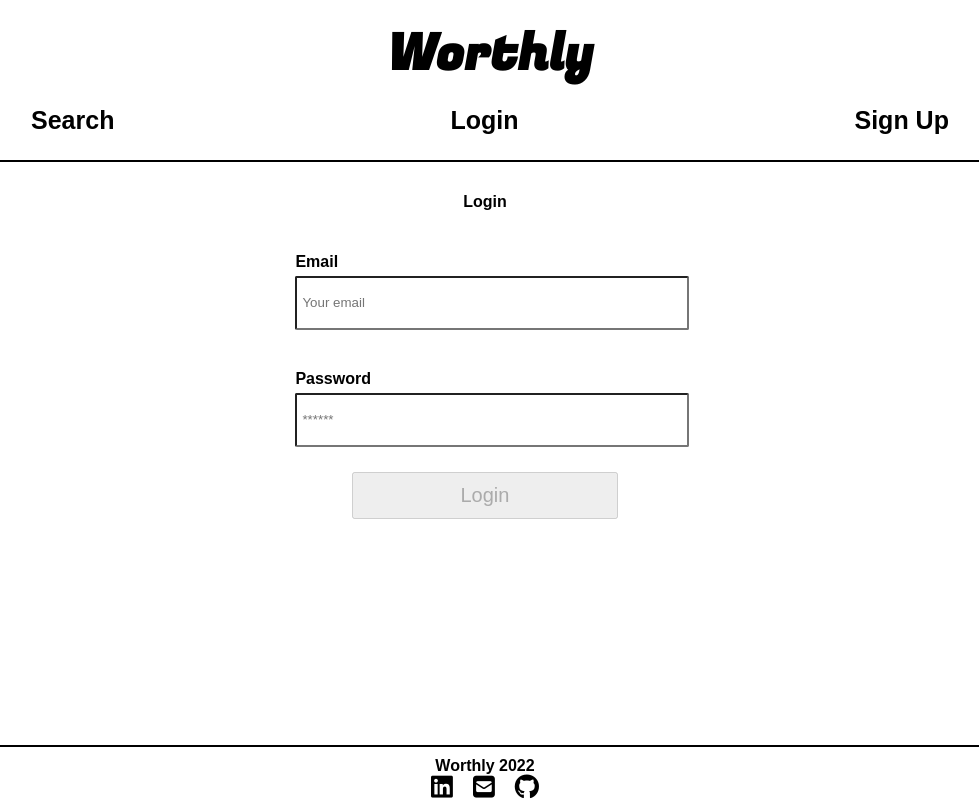
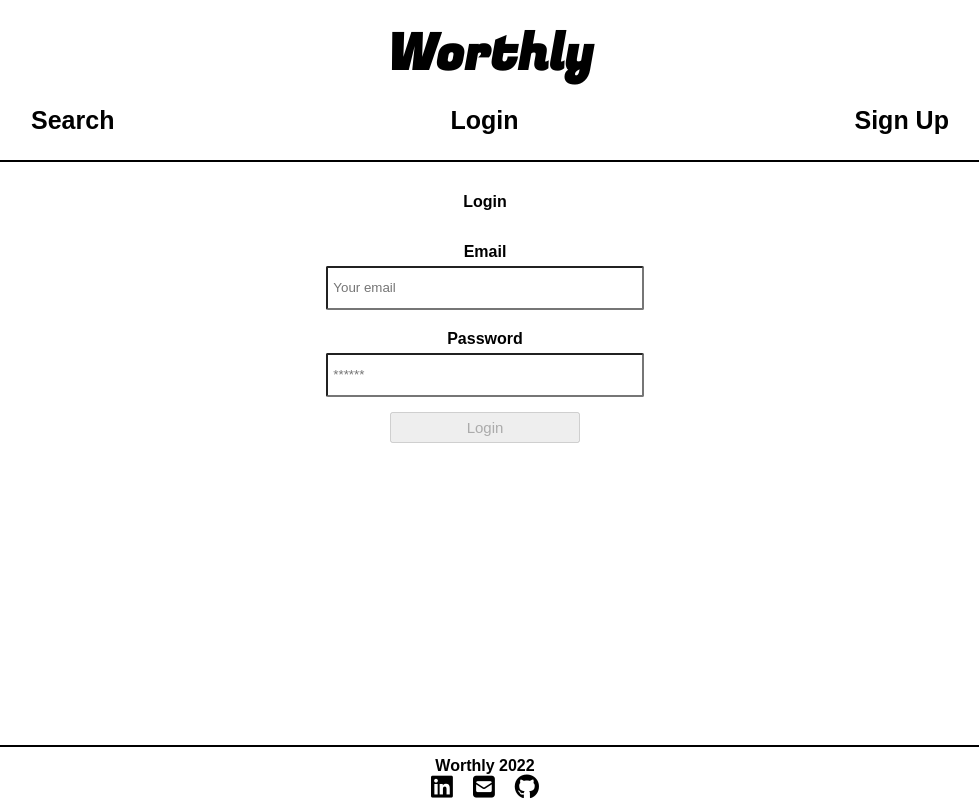
Before and after one commit to HobbaZ/Worthly, a React (Create React App) app in the folder client/: page /login in a window 1280 px wide. Shown: the whole page, without its empty margins (155-1134 px from the left). Built offline with nearby package versions, Linux system fonts and the light colour scheme; no server answers.

Commit message:
Added some status messages

```diff
--- a/client/src/pages/Profile.js
+++ b/client/src/pages/Profile.js
@@ -3,7 +3,7 @@ import React, { useState } from 'react';
 import { useQuery } from '@apollo/client';
 import { useMutation } from '@apollo/client';
 
-import { Container, Button} from '../styles/GenericStyles';
+import { Container} from '../styles/GenericStyles';
 
 import { Form, FormField, Label, FormGroup, FormButton } from '../styles/FormStyle';
 
@@ -13,7 +13,7 @@ import { UPDATE_ME, DELETE_ME } from '../utils/mutations';
 
 import Auth from '../utils/auth';
 
-function greeting() {
+function Greeting(props) {
 
   const date = new Date();
   let currentHour = date.getHours();
@@ -28,16 +28,18 @@ function greeting() {
   } else {
     currentGreeting = 'Good Evening';
   }
-  return currentGreeting
+  return (
+  <>
+  <h1>{currentGreeting}, {props.name}</h1>
+  <h4>Your current details are:</h4>
+  <p>Username: {props.name}</p>
+  <p>Email: {props.email}</p>
+  </>
+  )
 }
 
-function currentDate() {
-  let date = new Date();
-  let today = `${date.getDate()}/${(date.getMonth()+1)}/${date.getFullYear()}`;
-  return today;
-}
 
-const Profile = () => {
+const Profile = (props) => {
   const { loading, data } = useQuery(QUERY_ME);
 
   const [ updateUser ] = useMutation(UPDATE_ME);
@@ -46,8 +48,11 @@ const Profile = () => {
 
   const [validated] = useState(false);
 
-    // create state for holding returned user data
-    const [newUserData, setNewUserData] = useState([]);
+  // create state for holding returned user data
+  const [newUserData, setNewUserData] = useState([]);
+
+  // state for error messages
+  const [infoMessage, setInfoMessage] = useState('');
 
   const userData = data?.me || [];
 
@@ -65,6 +70,8 @@ const Profile = () => {
     const { name, value } = event.target;
     setUpdateUserInput({ ...userUpdateInput, [name]: value });
   };
+
+  const welcome = <Greeting name={userData.username} email={userData.email}/>
 
 // create method to search for items and set state on form submit
 const handleFormSubmit = async (event) => {
@@ -86,7 +93,6 @@ try {
 
   setUpdateUserInput({
   //Persist inputs until cleared by user
-
   username: userUpdateInput.username,
   email: userUpdateInput.email,
 
@@ -112,10 +118,9 @@ console.log("User details have been saved", userUpdateInput.username, userUpdate
     try {
       await updateUser({
         variables: {username: infoToSave.username, email: infoToSave.email },
-
       });
 
-      // if item successfully saves to user's account, save item to state
+      setInfoMessage("Your details have been updated")
 
       console.log('user details have been updated', infoToSave.username, infoToSave.email)
       window.location.replace("/profile");
@@ -139,6 +144,9 @@ console.log("User details have been saved", userUpdateInput.username, userUpdate
       await deleteUser({
         variables: { ...userData },
       });
+
+      setInfoMessage("Your account has been deleted")
+
       window.location.replace("/signup");
       console.log('Deleting account...')
 
@@ -147,29 +155,37 @@ console.log("User details have been saved", userUpdateInput.username, userUpdate
     };
   };
 
+  function showMsg() {
+    setInfoMessage("Details have been saved")
+  }
+
   return (
     <>
     <Container>
       {Auth.loggedIn() && (
-      <div>
-        <h2>Your Profile</h2>
+      <>
+        <h2 style={{"textAlign": "center"}}>Your Profile</h2>
 
         <div>
-          <p>{greeting()} {userData.username}, here are your current account details</p>
-          <p>Username: {userData.username}</p>
-          <p>Email: {userData.email}</p>
-          </div>
+          {welcome}
+        </div>
+
 
       <Form validated={validated} onSubmit={handleFormSubmit}>
-                <h2>Update Your details</h2>
+                <h3 style = {{"textAlign": "center"}}>Update Your details</h3>
+
+                {infoMessage && (
+                  <div>{infoMessage}</div>
+                )}
+
                 <FormGroup>
                 <Label>Username</Label>
                 <FormField
                   type='text'
-                  placeholder= {userData.username}
+                  placeholder= {props.name}
                   name='username'
                   onChange={handleInputChange}
-                  minLength={1}
+                  minLength={2}
                   value={userUpdateInput.username}>
 
                 </FormField>
@@ -179,7 +195,7 @@ console.log("User details have been saved", userUpdateInput.username, userUpdate
                 <Label>Email</Label>
                 <FormField
                   type='email'
-                  placeholder={userData.email}
+                  placeholder={props.email}
                   name='email'
                   onChange={handleInputChange}
                   minLength={1}
@@ -191,7 +207,8 @@ console.log("User details have been saved", userUpdateInput.username, userUpdate
 
                 <div style={{"textAlign": "center"}}>
                 <FormButton
-                type='submit'>
+                type='submit'
+                onClick={showMsg}>
                 Save Details
                 </FormButton>
                 </div>
@@ -203,13 +220,10 @@ console.log("User details have been saved", userUpdateInput.username, userUpdate
                 </FormButton>
                 </div>
 
-
                 </FormGroup>
-
                 </Form>
 
-
-
+                <Form>
                 <div style={{"textAlign": "center"}}>
                 <FormButton
                 style={{ "border" : "2px red solid", "color" : "red"}}
@@ -217,8 +231,8 @@ console.log("User details have been saved", userUpdateInput.username, userUpdate
                 Delete Account
                 </FormButton>
                 </div>
-      </div>
-
+                </Form>
+      </>
       )};
 
     </Container>
--- a/client/src/styles/FormStyle.js
+++ b/client/src/styles/FormStyle.js
@@ -16,8 +16,8 @@ export const Form = styled.form`
 `;
 
 export const FormField = styled.input`
-    width: 100%;
-    height: 40px;
+    width: 80%;
+    height: 30px;
     border-radius: 2px;
     padding: 5px;
 
@@ -30,8 +30,6 @@ export const FormField = styled.input`
     }
 `;
 
-
-
 export const Label = styled.label`
 	margin-bottom: 5px;
 	color: black;
@@ -42,13 +40,14 @@ export const Label = styled.label`
 export const FormGroup = styled.div`
     display: block;
 	width: 100%;
-	margin: 20px auto;
+    text-align: center;
+	margin: 10px auto;
 `;
 
 export const FormButton = styled.button`
-    width: 70%;
-    padding: 10px;
-    font-size: 20px;
+    width: 50%;
+    padding: 5px;
+    font-size: 15px;
     margin: 5px;
     cursor: pointer;
 
--- a/client/src/styles/GenericStyles.js
+++ b/client/src/styles/GenericStyles.js
@@ -77,7 +77,7 @@ export const Negative = styled.span`
 
 export const ResultsContainer = styled.div`
     flex-direction: row;
-    width: 70%;
+    width: 90%;
     height: auto;
     margin: 30px auto;
     padding: 10px;
```
